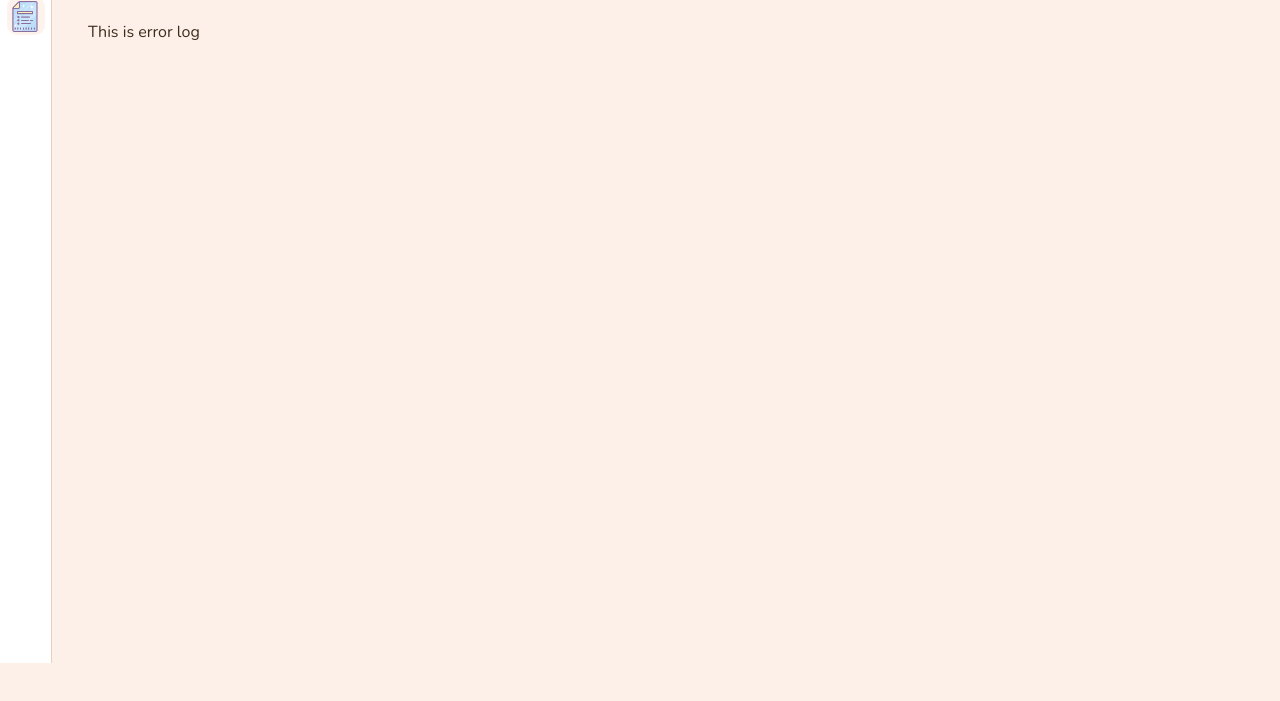
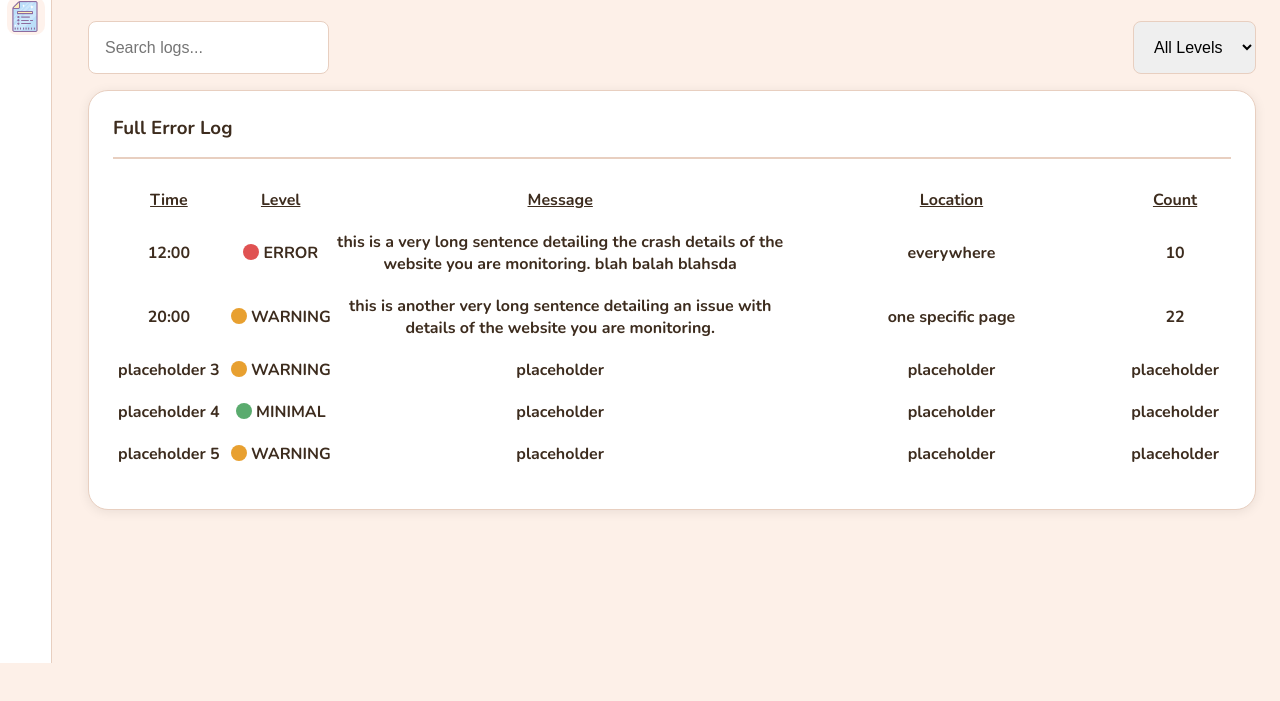
Before and after one commit to cse110-sp26-group7/Watchtower, a website: page dashboard/index.html in a window 1280 px wide. Both pictures are taken after a click on the link "Logs". Shown: the part 137-838 px from the top of the page. Drawn offline with nearby package versions, Linux system fonts and the light colour scheme.

Commit message:
added error log page with mock data (along with simple search and filter for now)

```diff
--- /dev/null
+++ b/dashboard/css/error_log.css
@@ -0,0 +1,97 @@
+.full-error-logs {
+  flex: 1;
+  min-width: 560px;
+
+  background: var(--card);
+  border: 1px solid var(--border);
+  border-radius: 20px;
+  padding: 24px;
+
+  box-shadow: 0 2px 12px rgba(0,0,0,0.08);
+
+  transition:
+    background-color 0.25s ease,
+    border-color 0.25s ease;
+}
+
+.full-errors-header {
+  display: flex;
+  justify-content: space-between;
+  align-items: center;
+
+  margin-bottom: 16px;
+}
+
+.error-log-controls {
+  display: flex;
+
+  gap: 16px;
+  margin-bottom: 1rem;
+}
+
+/* search bar */
+#search {
+  font-size: 16px;
+
+  padding: 1rem;
+  border: 1px solid var(--border);
+  border-radius: 8px;
+
+  width: stretch;
+}
+
+/* filter setting */
+#filter {
+  font-size: 16px;
+
+  padding: 1rem;
+  border: 1px solid var(--border);
+  border-radius: 8px;
+
+  margin-left: auto;
+}
+
+/* full errors table */
+.full-errors-table {
+  width: 100%;
+  color: var(--text);
+
+  border-top: 2px solid var(--border);
+  padding-top: 10px;
+
+  border-collapse: separate;
+  border-spacing: 0 20px;
+
+  th:nth-child(1), td:nth-child(1) {width: 10%;};
+  th:nth-child(2), td:nth-child(2) {width: 10%;};
+  th:nth-child(3), td:nth-child(3) {width: 40%;};
+  th:nth-child(4), td:nth-child(4) {width: 30%;};
+  th:nth-child(5), td:nth-child(5) {width: 10%;};
+}
+
+.full-errors-table th {
+  text-decoration: underline;
+}
+
+.full-errors-table td {
+  font-weight: bold;
+  text-align: center;
+}
+
+.full-level-status {
+  min-width: 100px;
+}
+
+.full-error-level-dot {
+  display: inline-block;
+  vertical-align: -0.125rem;
+  width: 16px;
+  height: 16px;
+  border-radius: 999px;
+}
+
+#full-level-dot-1 { background: var(--red); }
+#full-level-dot-2 { background: var(--amber); }
+#full-level-dot-3 { background: var(--amber); }
+#full-level-dot-4 { background: var(--green); }
+#full-level-dot-5 { background: var(--amber); }
--- a/dashboard/css/performance_summary.css
+++ b/dashboard/css/performance_summary.css
@@ -172,7 +172,7 @@
 }
 
 /* recent errors table */
-.errors-table {
+.recent-errors-table {
   width: 100%;
   color: var(--text);
 
@@ -189,16 +189,16 @@
   th:nth-child(5), td:nth-child(5) {width: 10%;};
 }
 
-.errors-table th {
+.recent-errors-table th {
   text-decoration: underline;
 }
 
-.errors-table td {
+.recent-errors-table td {
   font-weight: bold;
   text-align: center;
 }
 
-.error-level-dot {
+.recent-error-level-dot {
   display: inline-block;
   width: 32px;
   height: 16px;
@@ -207,11 +207,11 @@
 }
 
 /* error-level-dot colors */
-#level-dot-1 { background: var(--red); }
-#level-dot-2 { background: var(--amber); }
-#level-dot-3 { background: var(--clear); }
-#level-dot-4 { background: var(--green); }
-#level-dot-5 { background: var(--amber); }
+#mini-level-dot-1 { background: var(--red); }
+#mini-level-dot-2 { background: var(--amber); }
+#mini-level-dot-3 { background: var(--amber); }
+#mini-level-dot-4 { background: var(--green); }
+#mini-level-dot-5 { background: var(--amber); }
 
 .metric-description {
   margin-top: 10px;
--- a/dashboard/index.html
+++ b/dashboard/index.html
@@ -17,6 +17,7 @@
     <link rel="stylesheet" href="css/styles.css" />
     <link rel="stylesheet" href="css/projects_selection.css" />
     <link rel="stylesheet" href="css/performance_summary.css" />
+    <link rel="stylesheet" href="css/error_log.css" />
   </head>
   <body>
     <!--NavBar-->
@@ -181,8 +182,8 @@
                 </a>
               </div>
 
-              <table class="errors-table">
-                <thead class="errors-table-row" id="recent-errors-header">
+              <table class="recent-errors-table">
+                <thead class="recent-errors-table-row" id="recent-errors-header">
                   <tr>
                     <th>Time</th>
                     <th>Level</th>
@@ -197,7 +198,7 @@
                   <tr class="errors-table-row" id="recent-error-1">
                     <td>12:00</td>
                     <td>
-                      <span class="error-level-dot" id="level-dot-1"></span>
+                      <span class="recent-error-level-dot" id="mini-level-dot-1"></span>
                     </td>
                     <td>
                       this is a very long sentence detailing the crash details
@@ -210,7 +211,7 @@
                   <tr class="errors-table-row" id="recent-error-2">
                     <td>20:00</td>
                     <td>
-                      <span class="error-level-dot" id="level-dot-2"></span>
+                      <span class="recent-error-level-dot" id="mini-level-dot-2"></span>
                     </td>
                     <td>
                       this is another very long sentence detailing an issue with
@@ -223,7 +224,7 @@
                   <tr class="errors-table-row" id="recent-error-3">
                     <td>placeholder 3</td>
                     <td>
-                      <span class="error-level-dot" id="level-dot-3"></span>
+                      <span class="recent-error-level-dot" id="mini-level-dot-3"></span>
                     </td>
                     <td>placeholder</td>
                     <td>placeholder</td>
@@ -233,7 +234,7 @@
                   <tr class="errors-table-row" id="recent-error-4">
                     <td>placeholder 4</td>
                     <td>
-                      <span class="error-level-dot" id="level-dot-4"></span>
+                      <span class="recent-error-level-dot" id="mini-level-dot-4"></span>
                     </td>
                     <td>placeholder</td>
                     <td>placeholder</td>
@@ -243,7 +244,7 @@
                   <tr class="errors-table-row" id="recent-error-5">
                     <td>placeholder 5</td>
                     <td>
-                      <span class="error-level-dot" id="level-dot-5"></span>
+                      <span class="recent-error-level-dot" id="mini-level-dot-5"></span>
                     </td>
                     <td>placeholder</td>
                     <td>placeholder</td>
@@ -262,7 +263,100 @@
           <div class="page-title">Error Log</div>
         </div>
         <!-- search bar, filter, table go here -->
-        <p>This is error log</p>
+        <div class="error-log-controls">
+          <!-- search bar -->
+          <input type="search" id="search" placeholder="Search logs..." />
+
+          <!-- filter -->
+          <select id="filter">
+            <option value="all">All Levels</option>
+            <option value="error">Errors</option>
+            <option value="warning">Warnings</option>
+            <option value="minimal">Minimal</option>
+          </select>
+        </div>
+
+        <!-- full error log table -->
+        <section class="full-error-logs">
+          <!-- error log table -->
+          <div class="full-errors-header">
+              <h3>Full Error Log</h3>
+
+            <!--page navigation for table-->
+
+          </div>
+
+          <table class="full-errors-table">
+            <thead id="full-errors-header">
+                <tr class="full-errors-table-row" id="full-error-header">
+                  <th>Time</th>
+                  <th>Level</th>
+                  <th>Message</th>
+                  <th>Location</th>
+                  <th>Count</th>
+                </tr>
+              </thead>
+
+              <tbody id="full-errors-body">
+                <!-- Full errors will be populated here -->
+                <tr class="full-errors-table-row" id="full-error-1">
+                  <td>12:00</td>
+                  <td class="full-level-status">
+                    <span class="full-error-level-dot" id="full-level-dot-1"></span> ERROR
+                  </td>
+                  <td>
+                    this is a very long sentence detailing the crash details of the
+                    website you are monitoring. blah balah blahsda
+                  </td>
+                  <td>everywhere</td>
+                  <td>10</td>
+                </tr>
+
+                <tr class="full-errors-table-row" id="full-error-2">
+                  <td>20:00</td>
+                  <td class="full-level-status">
+                    <span class="full-error-level-dot" id="full-level-dot-2"></span> WARNING
+                  </td>
+                  <td>
+                    this is another very long sentence detailing an issue with
+                    details of the website you are monitoring.
+                  </td>
+                  <td>one specific page</td>
+                  <td>22</td>
+                </tr>
+
+                <tr class="full-errors-table-row" id="full-error-3">
+                    <td>placeholder 3</td>
+                    <td>
+                      <span class="full-error-level-dot" id="full-level-dot-3"></span> WARNING
+                    </td>
+                    <td>placeholder</td>
+                    <td>placeholder</td>
+                    <td>placeholder</td>
+                </tr>
+
+                <tr class="full-errors-table-row" id="full-error-4">
+                    <td>placeholder 4</td>
+                    <td>
+                      <span class="full-error-level-dot" id="full-level-dot-4"></span> MINIMAL
+                    </td>
+                    <td>placeholder</td>
+                    <td>placeholder</td>
+                    <td>placeholder</td>
+                </tr>
+
+                <tr class="full-errors-table-row" id="full-error-5">
+                    <td>placeholder 5</td>
+                    <td>
+                      <span class="full-error-level-dot" id="full-level-dot-5"></span> WARNING
+                    </td>
+                    <td>placeholder</td>
+                    <td>placeholder</td>
+                    <td>placeholder</td>
+                </tr>
+              </tbody>
+          </table>
+        </section>
       </div>
 
       <!-- SETTINGS -->
@@ -277,6 +371,7 @@
     <!--Add scripts here-->
     <script src="js/mock_dashboard_data.js"></script>
     <script src="js/projects_selection.js"></script>
+    <script src="js/error_log.js"></script>
     <script src="js/router.js"></script>
     <script src="js/darkmode.js" defer></script>
   </body>
--- /dev/null
+++ b/dashboard/js/error_log.js
@@ -0,0 +1,47 @@
+// Search bar functionality for error log page
+document.getElementById("search").addEventListener("input", function() {
+    const query = this.value.toLowerCase();
+
+    const rows = document.querySelectorAll(".full-errors-table tbody tr");
+
+    rows.forEach(row => {
+        const text = row.textContent.toLowerCase();
+        const match = text.includes(query);
+
+        row.style.display = match ? '' : 'none';
+
+        const detailRow = row.nextElementSibling;
+        if (detailRow?.classList.contains('detail-row')) {
+            detailRow.style.display = 'none';
+        }
+    });
+});
+
+// Filter functionality for error log page
+document.getElementById("filter").addEventListener("change", function() {
+    const filter = this.value;
+
+    const rows = document.querySelectorAll(".full-errors-table tbody tr");
+
+    rows.forEach(row => {
+        const level = row.textContent.toLowerCase() || '';
+        let show = false;
+
+        if (filter === "all") {
+            show = true;
+        } else if (filter === "error" && level.includes("error")) {
+            show = true;
+        } else if (filter === "warning" && level.includes("warning")) {
+            show = true;
+        } else if (filter === "minimal" && level.includes("minimal")) {
+            show = true;
+        }
+
+        row.style.display = show ? '' : 'none';
+
+        const detailRow = row.nextElementSibling;
+        if (detailRow?.classList.contains('detail-row')) {
+            detailRow.style.display = 'none';
+        }
+    });
+});
```
